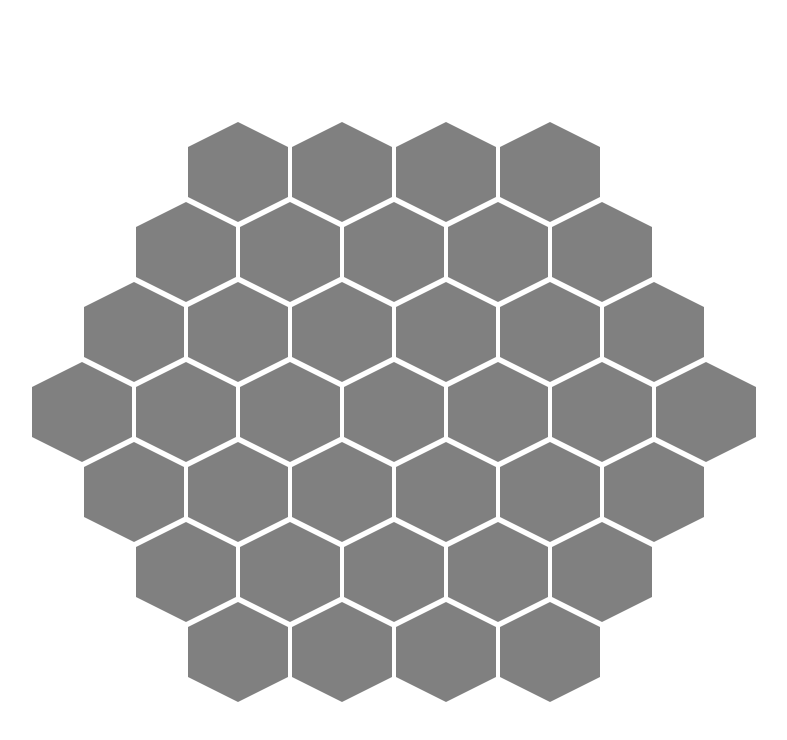
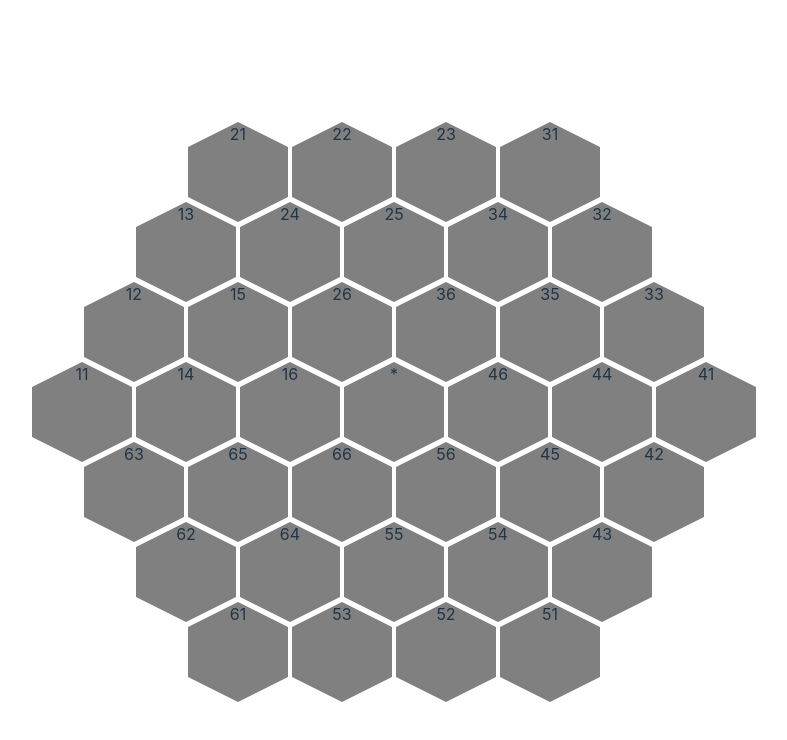
Before and after one commit to DylanSp/deep-future, a React (Vite) app: page / in a window 1280 px wide. Shown: the top 740 px of the page, without its empty margins (246-1033 px from the left). Built offline with nearby package versions, Linux system fonts and the light colour scheme.

Commit message:
Add sector numbers to hex grid, with notes on styling

```diff
--- a/src/components/HexGrid.tsx
+++ b/src/components/HexGrid.tsx
@@ -1,32 +1,65 @@
 import type { ReactElement } from "react";
 
-// hexes are pointy top, compared to the rulebook's flat top; it makes the CSS easier
+type SectorDigit = "1" | "2" | "3" | "4" | "5" | "6";
+type SectorNumber = `${SectorDigit}${SectorDigit}` | "blackhole";
+
+type HexProps = {
+  sectorNumber: SectorNumber; // the number on the rulebook's map; used for gameplay, not a coordinate system
+};
+
+// hexes are oriented with the pointy top up, compared to the rulebook's flat top orientation; it makes the CSS easier
 // CSS taken from this StackOverflow answer: https://stackoverflow.com/a/69432832/5847190
-// box-shadow was removed - didn't see what that added
+// box-shadow was removed - I didn't see what that added
 
-// TODO - this isn't remotely responsive, the width and height of each hex are a fixed number of pixels
-export function HexGrid() {
-  const rows: Array<ReactElement> = [];
-  const hexagonPattern = [4, 5, 6, 7, 6, 5, 4];
+// we have to use a lookup table for sector numbers:
+// the game's sector numbers don't follow any coordinate system that I can understand
+// this also encodes the shape of the map - each sub-array's length is the number of hexes in that row
+// sector numbers are taken from the rulebook PDF, reading the map sideways (in the PDF's default orientation)
+const SECTOR_NUMBERS: Array<Array<SectorNumber>> = [
+  ["21", "22", "23", "31"], // 4 hexes
+  ["13", "24", "25", "34", "32"], // 5 hexes
+  ["12", "15", "26", "36", "35", "33"], // 6 hexes
+  ["11", "14", "16", "blackhole", "46", "44", "41"], // 7 hexes
+  ["63", "65", "66", "56", "45", "42"], // 6 hexes
+  ["62", "64", "55", "54", "43"], // 5 hexes
+  ["61", "53", "52", "51"], // 4 hexes
+];
 
-  for (const rowSize of hexagonPattern) {
-    const row: Array<ReactElement> = [];
-    for (let j = 0; j < rowSize; j++) {
-      const hex = (
+function Hex(props: HexProps) {
+  return (
     <div
       style={{
         display: "inline-block",
+
+        // TODO - having fixed width and height like this feels hacky and isn't responsive
         width: "100px",
         height: "100px",
+        margin: "2px",
+
+        // these properties ensure that the text doesn't change the hex sizes/mess with the spacing, but it feels hacky
+        overflow: "hidden",
+        whiteSpace: "nowrap",
+
+        clipPath: "polygon(50% 0%, 100% 25%, 100% 75%, 50% 100%, 0% 75%, 0% 25%)",
         background: "grey",
-            margin: "2px",
-            clipPath: "polygon(50% 0%, 100% 25%, 100% 75%, 50% 100%, 0% 75%, 0% 25%)",
       }}
-        ></div>
+    >
+      <span>{props.sectorNumber === "blackhole" ? "*" : props.sectorNumber}</span>
+      {/* {props.sectorNumber === "blackhole" ? "*" : props.sectorNumber} */}
+    </div>
   );
-      row.push(hex);
 }
-    rows.push(<div style={{ marginBottom: "-30px" }}>{...row}</div>);
+
+export function HexGrid() {
+  const hexRows: Array<ReactElement> = [];
+
+  for (const row of SECTOR_NUMBERS) {
+    const hexRow: Array<ReactElement> = [];
+    for (const sectorNumber of row) {
+      const hex = <Hex sectorNumber={sectorNumber} />;
+      hexRow.push(hex);
+    }
+    hexRows.push(<div style={{ marginBottom: "-30px" }}>{...hexRow}</div>);
   }
 
   return (
@@ -37,7 +70,7 @@ export function HexGrid() {
         alignItems: "center",
       }}
     >
-      {...rows}
+      {...hexRows}
     </div>
   );
 }
```
Lines whose indentation alone changed are shown as unchanged.
